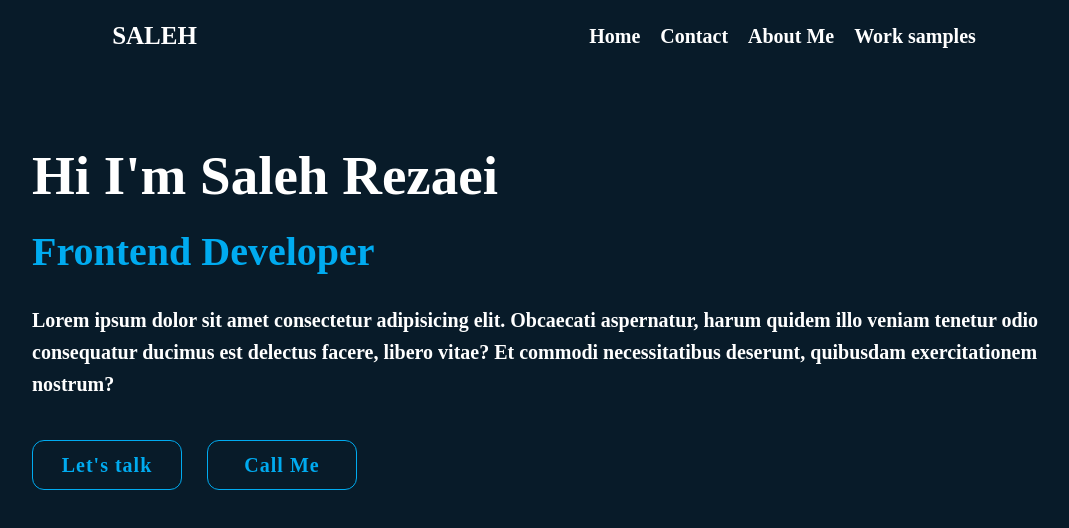
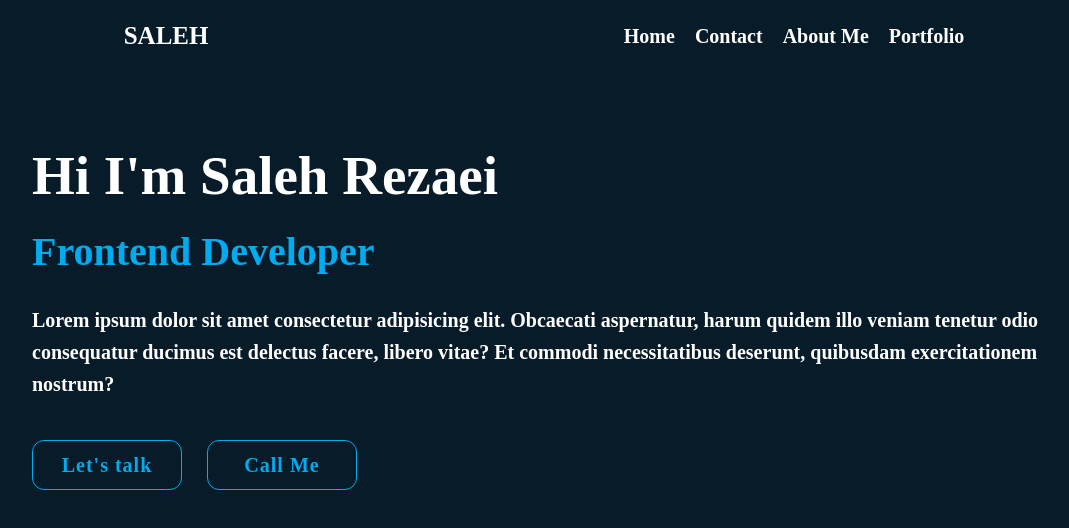
Before and after one commit to Amirsaleh2002/selfsite, a React (Vite) app: page / in a window 1280 px wide. Shown: the top 528 px of the page, without its empty margins (96-1165 px from the left). Built offline with nearby package versions, Linux system fonts and the light colour scheme.

Commit message:
make menu responsive

```diff
--- a/src/components/Navbar/Navbar.jsx
+++ b/src/components/Navbar/Navbar.jsx
@@ -1,6 +1,7 @@
 import React, { useState } from "react";
 import { FaHamburger } from "react-icons/fa";
 import { FaWindowClose } from "react-icons/fa";
+
 
 import "./Navbar.css";
 import { Link } from "react-router-dom";
@@ -19,9 +20,7 @@ function Navbar() {
 
       {isMenuShown ? (
         <ul className="right-nav-responsive">
-          <div className="close-menu" onClick={() => setIsMenuShown(false)}>
-            <FaWindowClose />
-          </div>
+          <div className="close-menu" onClick={() => setIsMenuShown(false)}><FaWindowClose /></div>
           <li className="nav-item">
             <Link to="/" className="nav-link">
               Home
@@ -39,7 +38,7 @@ function Navbar() {
           </li>
           <li className="nav-item">
             <Link to="/portfolio" className="nav-link">
-              Work samples
+              Portfolio
             </Link>
           </li>
         </ul>
@@ -63,7 +62,7 @@ function Navbar() {
             </li>
             <li className="nav-item">
               <Link to="/portfolio" className="nav-link">
-                Work samples
+                Portfolio
               </Link>
             </li>
           </ul>
```
